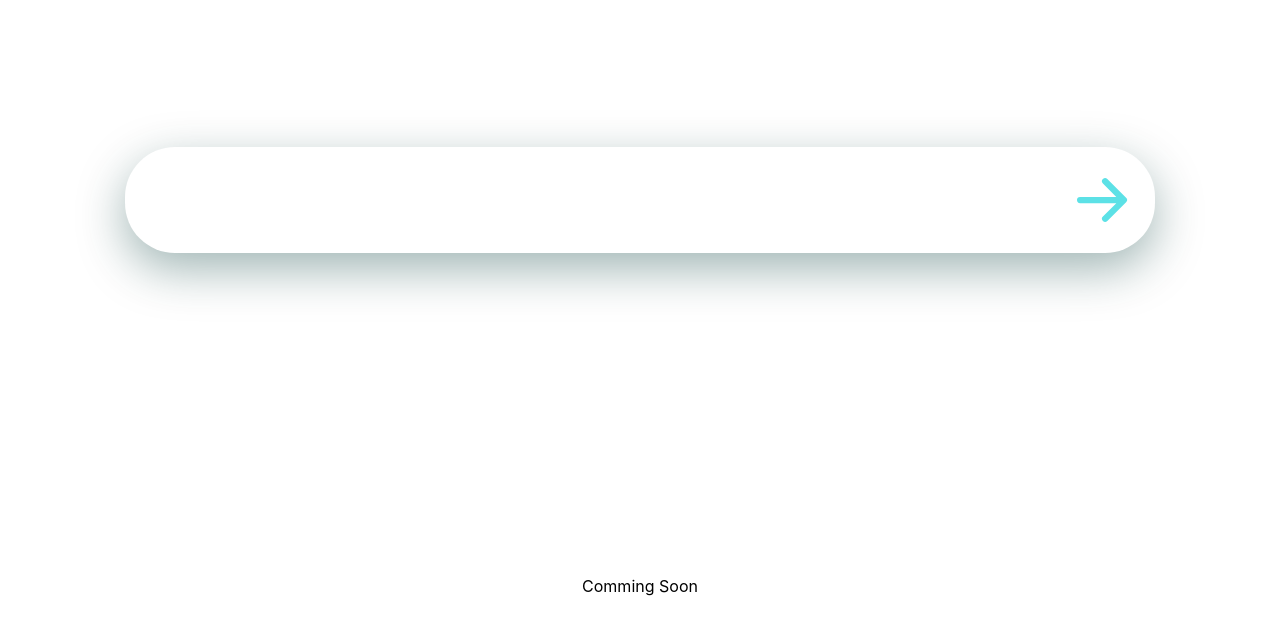
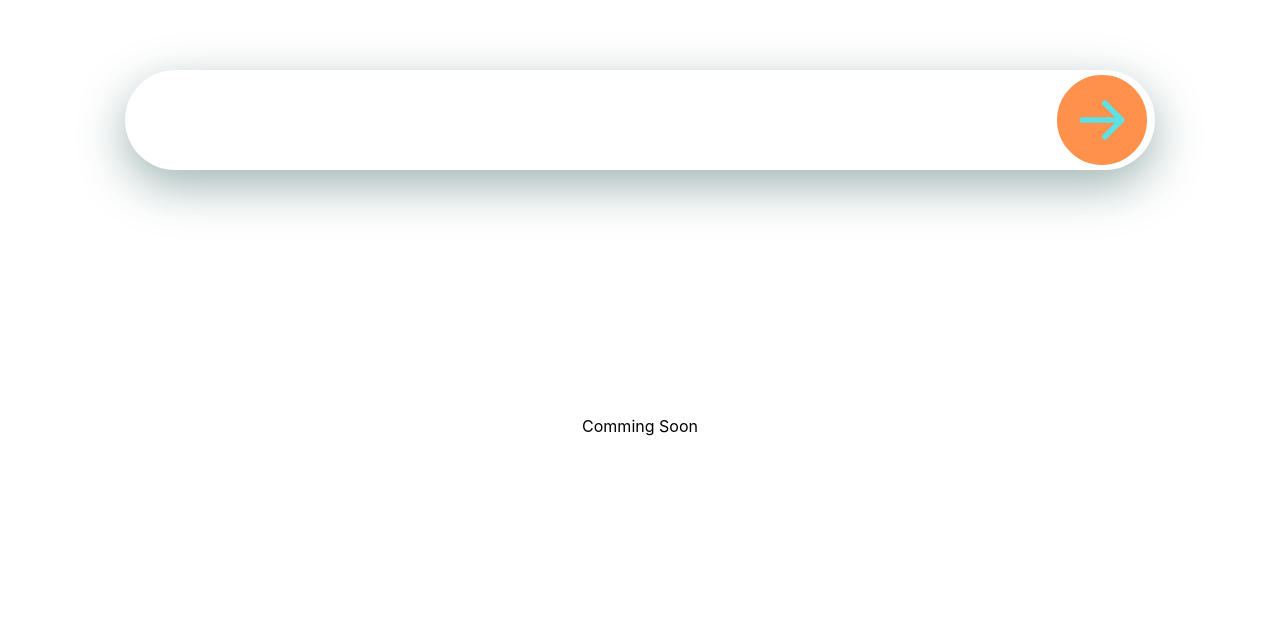
Before and after one commit to horix7/likelyThis-frontend, a React (Create React App) app: page / in a window 1280 px wide. Shown: the part 160-794 px from the top of the page. Built offline with nearby package versions, Linux system fonts and the light colour scheme.

Commit message:
modified

```diff
--- a/src/App.css
+++ b/src/App.css
@@ -15,7 +15,7 @@
 
 .App-header {
   background-color: white;
-  min-height: 90vh;
+  min-height: 70vh;
   display: flex;
   flex-direction: column;
   align-items: center;
--- a/src/App.tsx
+++ b/src/App.tsx
@@ -1,15 +1,13 @@
 import React from 'react';
-import logo from './assets/logo.png';
 import './App.css';
 import SearcField from "./components/forms/searchFields"
-
+import HomeNav from "./components/navigation/homeNav"
 
 function App() {
   return (
     <div className="App">
+        <HomeNav />
       <header className="App-header">
-        {/* <img src={logo} width="200px" style={{objectFit: "contain"}} className="App-logo" alt="logo" /> */}
-        {/* <img src={logo} width="200px" style={{objectFit: "contain"}} alt="logo" /> */}
         <SearcField />
       </header>
 
--- a/src/components/forms/search.css
+++ b/src/components/forms/search.css
@@ -7,15 +7,19 @@
     box-shadow: 0 1rem 3rem rgba(0, 58, 55, 0.375)!important;
     display: grid;
     grid-template-columns: 1fr 100px;
-    border-radius: 50px;
+    border-radius: 100px;
+    top: 0;
+    position: sticky;
 }
 
 
 .search-icon {
-    /* background-color: red; */
-    width: 100%;
+    background-color: #FF914D;
+    border-radius: 100px;
+    width: 90%;
     display: inline-block;
     height: 100%;
+    border: 2px solid white;
     font-size: small;
     vertical-align: middle;
 }
```
